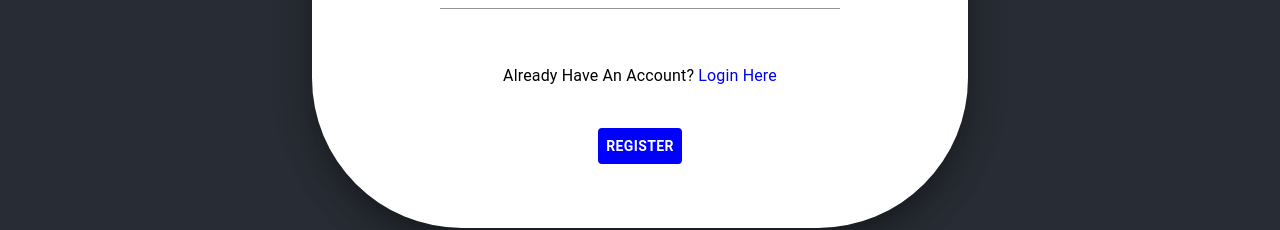
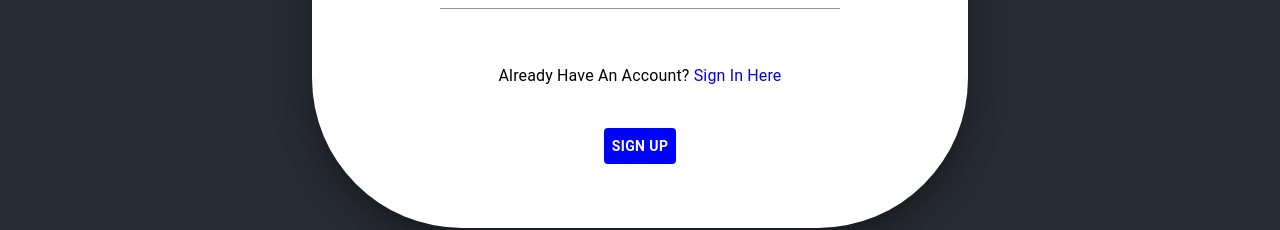
Before and after one commit to nhd36/rapid-signing, a React (Create React App) app in the folder client/: page /register in a window 1280 px wide. Shown: the part 453-683 px from the top of the page. Built offline with nearby package versions, Linux system fonts and the light colour scheme.

Commit message:
Make button text consistent

```diff
--- a/client/src/pages/Auth/SignUp/SignUp.js
+++ b/client/src/pages/Auth/SignUp/SignUp.js
@@ -55,10 +55,10 @@ const SignUp = () => {
 
             <Typography>
                 Already Have An Account?
-                    <Link to="/login"> Login Here</Link>
+                    <Link to="/login"> Sign In Here</Link>
             </Typography>
 
-            <Button className={classes.button}>Register</Button>
+            <Button className={classes.button}>Sign Up</Button>
         </AuthLayout>
     )
 }
```
